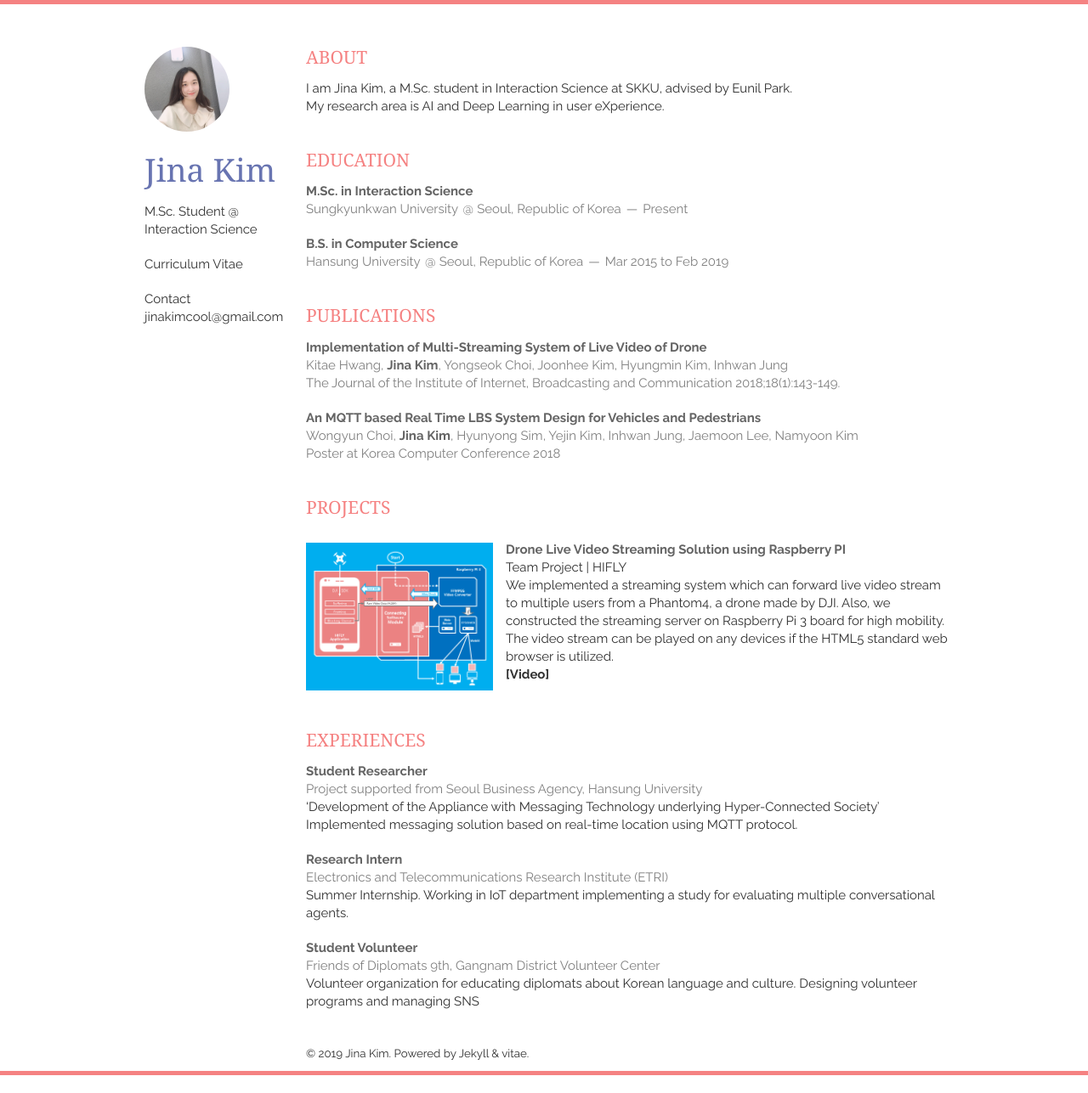
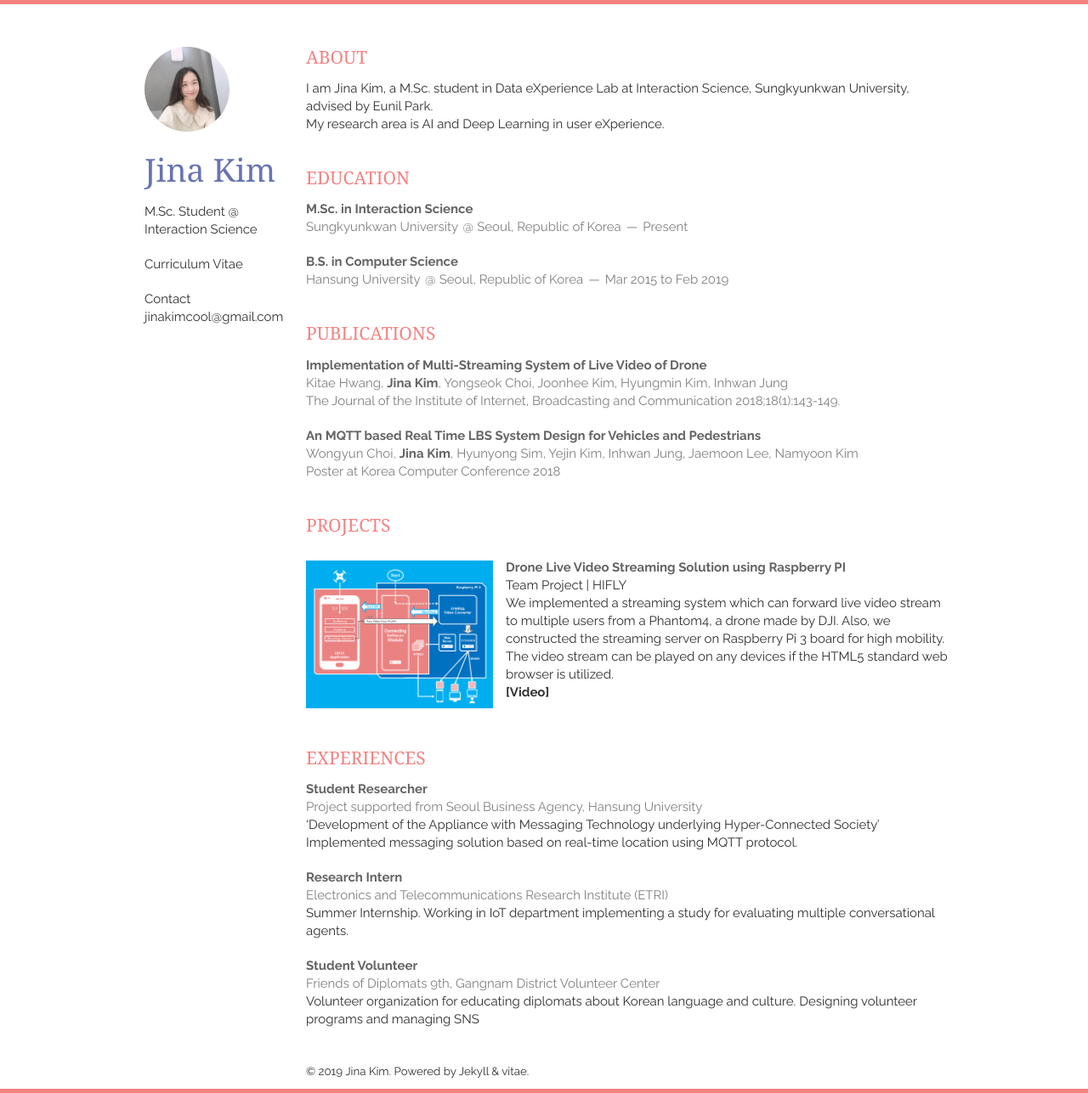
Before and after one commit to Jina-Kim/Jina-Kim.github.io, a Jekyll site: the page built from index.html, in a window 1280 px wide. Shown: the whole page at 85% size. Built offline with Jekyll 4.4.1, drawn with Linux system fonts in a browser that asks for light colours; nearby versions of some CDN libraries; the list of posts is cut into pages by our own code; before the commit the page ends 1266 px from its top, so only the background shows below that.

Commit message:
update url

```diff
--- a/_includes/about.html
+++ b/_includes/about.html
@@ -2,7 +2,7 @@
     <h1>About</h1>
     <article>
         <p>
-          I am Jina Kim, a M.Sc. student in Interaction Science at SKKU, advised by Eunil Park. </br>
+          I am Jina Kim, a M.Sc. student in <a href="http://dsl.skku.edu">Data eXperience Lab</a> at <a href="http://is.skku.edu">Interaction Science</a>, Sungkyunkwan University, advised by <a href="http://eunilpark.com">Eunil Park</a>. </br>
           My research area is AI and Deep Learning in user eXperience.
         </p>
     </article>
```
